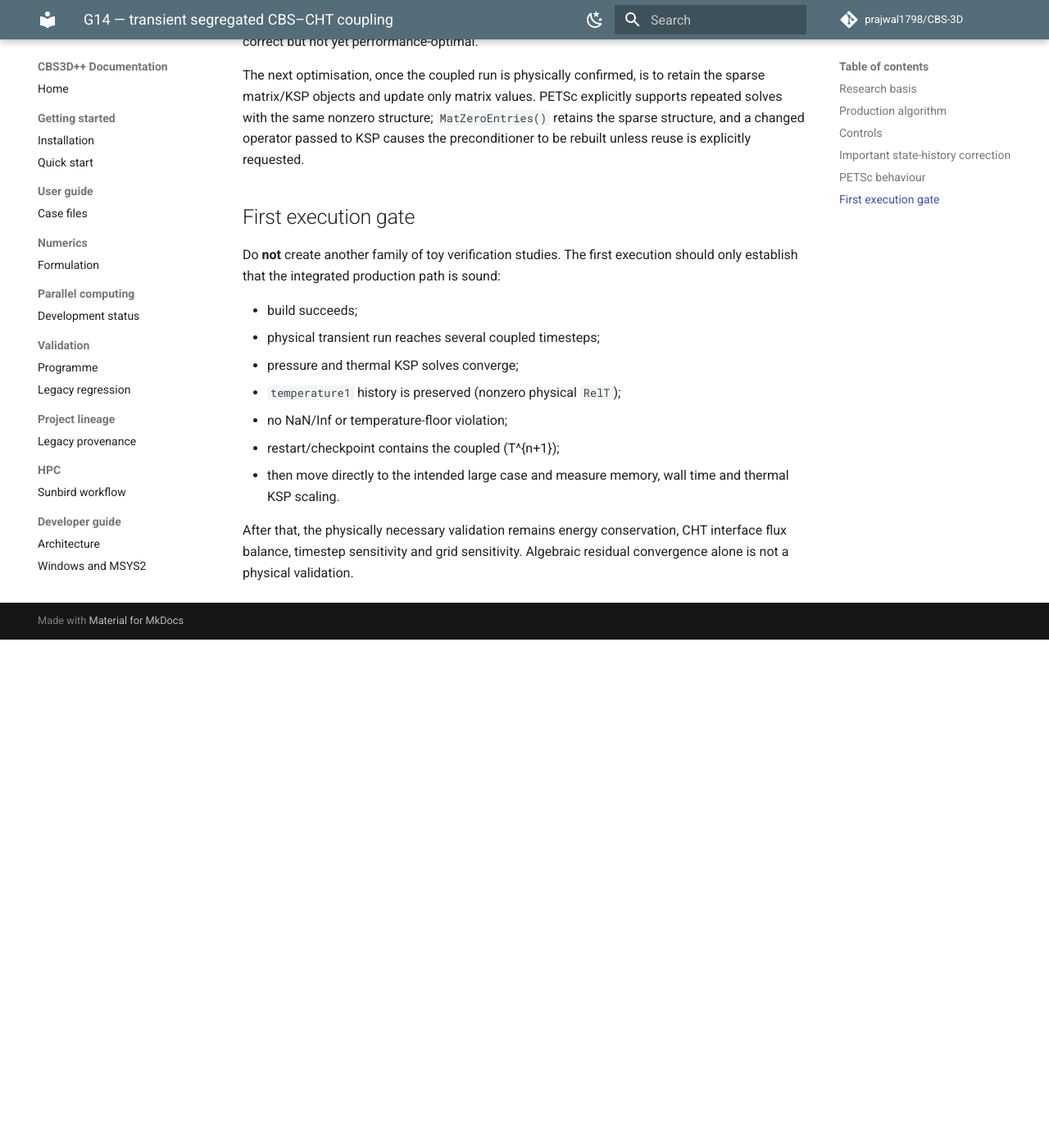
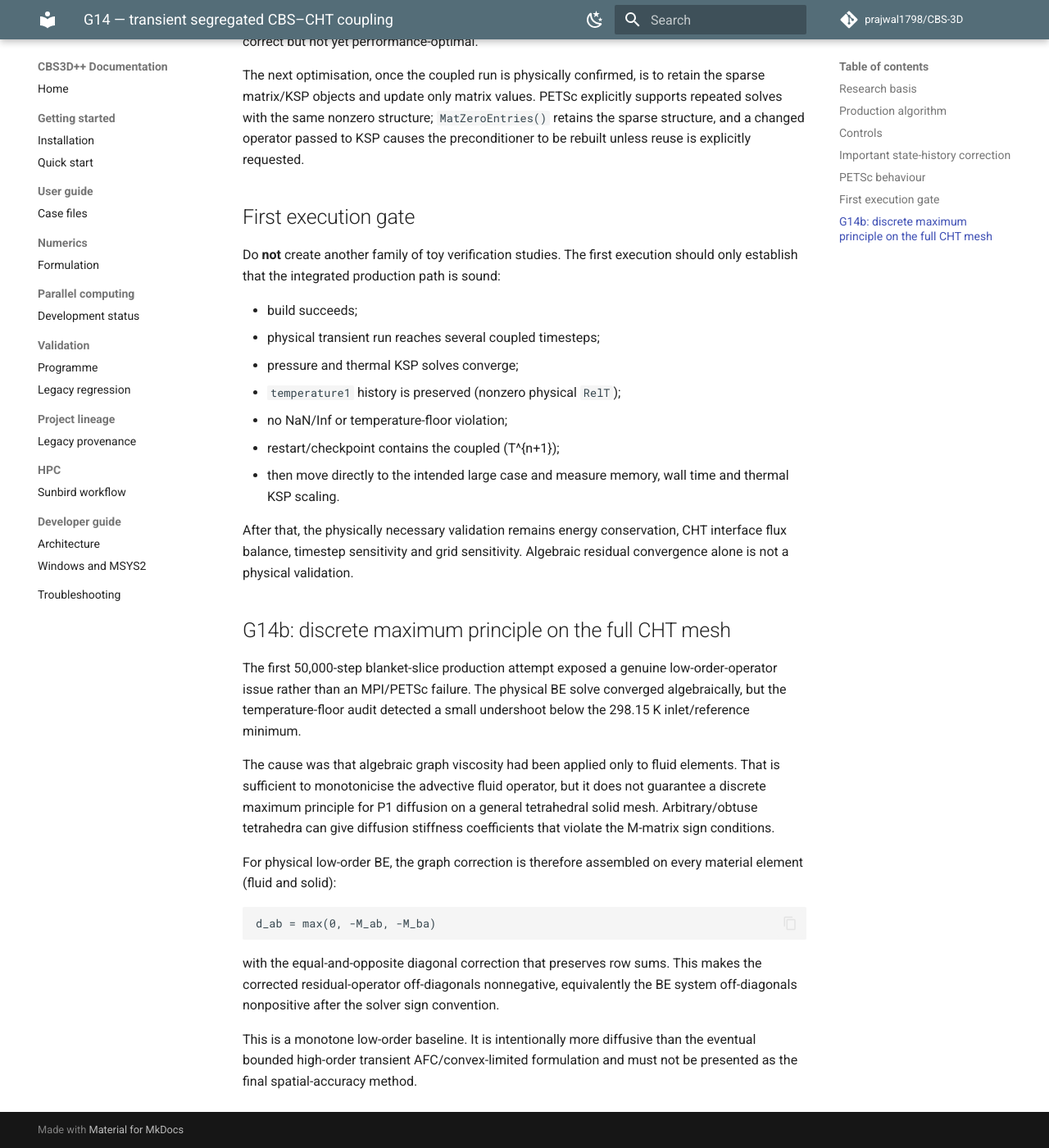
Before and after one commit to prajwal1798/CBS-3D, an MkDocs documentation site: the page built from docs/verification/CBS3D_TRANSIENT_CHT_COUPLING_G14.md, in a window 1280 px wide and 1400 px high, scrolled down 2025 px. Shown: the whole window at 82% size. Built offline with MkDocs 1.6.1 and Material for MkDocs 9.7.7, drawn with Linux system fonts in a browser that asks for light colours; comment, search, counter and statistics services are not loaded; before the commit the page ends 2805 px from its top, so only the background shows below that.

Commit message:
Document all-material DMP correction for transient CHT

```diff
--- a/docs/verification/CBS3D_TRANSIENT_CHT_COUPLING_G14.md
+++ b/docs/verification/CBS3D_TRANSIENT_CHT_COUPLING_G14.md
@@ -71,3 +71,30 @@
 - then move directly to the intended large case and measure memory, wall time and thermal KSP scaling.
 
 After that, the physically necessary validation remains energy conservation, CHT interface flux balance, timestep sensitivity and grid sensitivity. Algebraic residual convergence alone is not a physical validation.
+
+
+## G14b: discrete maximum principle on the full CHT mesh
+
+The first 50,000-step blanket-slice production attempt exposed a genuine
+low-order-operator issue rather than an MPI/PETSc failure. The physical BE
+solve converged algebraically, but the temperature-floor audit detected a
+small undershoot below the 298.15 K inlet/reference minimum.
+
+The cause was that algebraic graph viscosity had been applied only to fluid
+elements. That is sufficient to monotonicise the advective fluid operator,
+but it does not guarantee a discrete maximum principle for P1 diffusion on a
+general tetrahedral solid mesh. Arbitrary/obtuse tetrahedra can give diffusion
+stiffness coefficients that violate the M-matrix sign conditions.
+
+For physical low-order BE, the graph correction is therefore assembled on
+every material element (fluid and solid):
+
+    d_ab = max(0, -M_ab, -M_ba)
+
+with the equal-and-opposite diagonal correction that preserves row sums. This
+makes the corrected residual-operator off-diagonals nonnegative, equivalently
+the BE system off-diagonals nonpositive after the solver sign convention.
+
+This is a monotone low-order baseline. It is intentionally more diffusive than
+the eventual bounded high-order transient AFC/convex-limited formulation and
+must not be presented as the final spatial-accuracy method.
```
